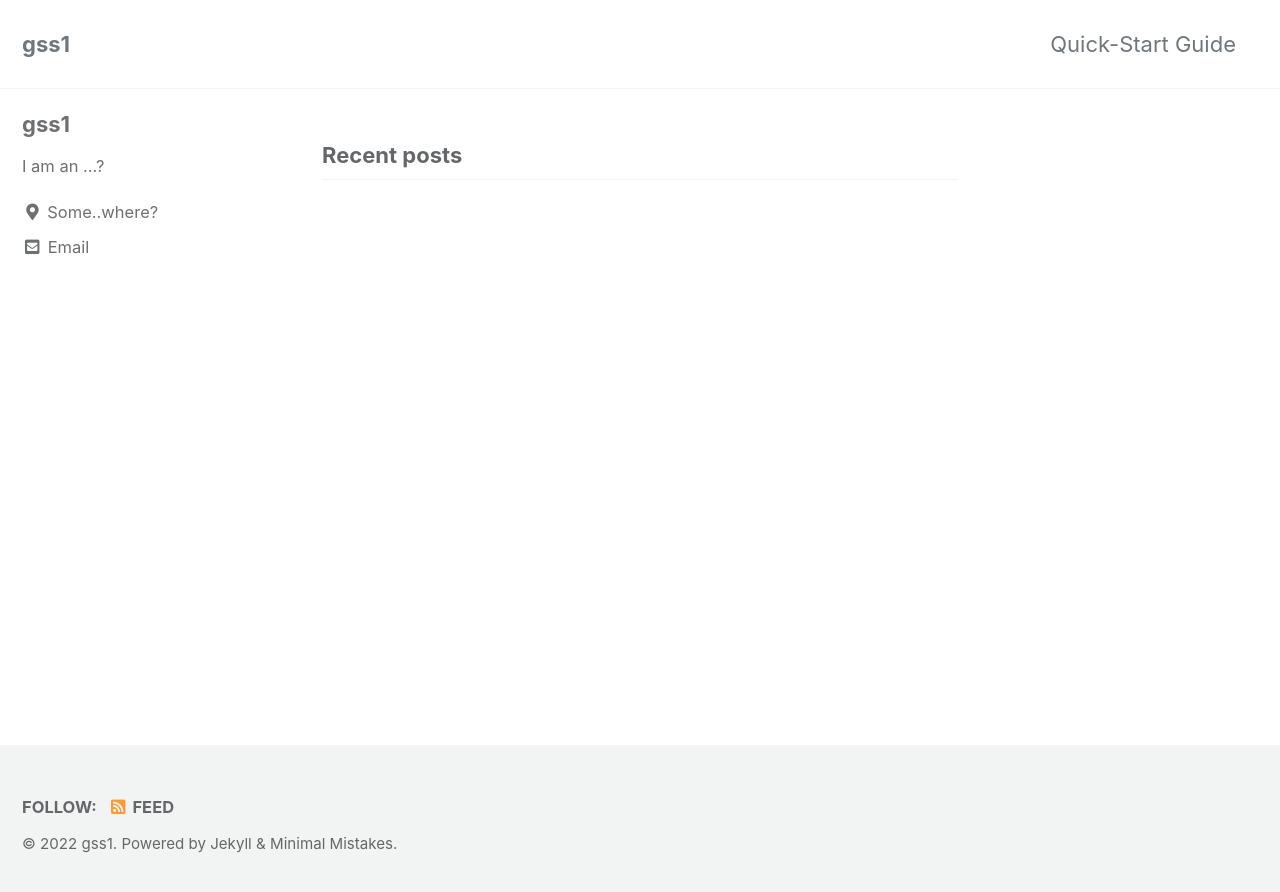
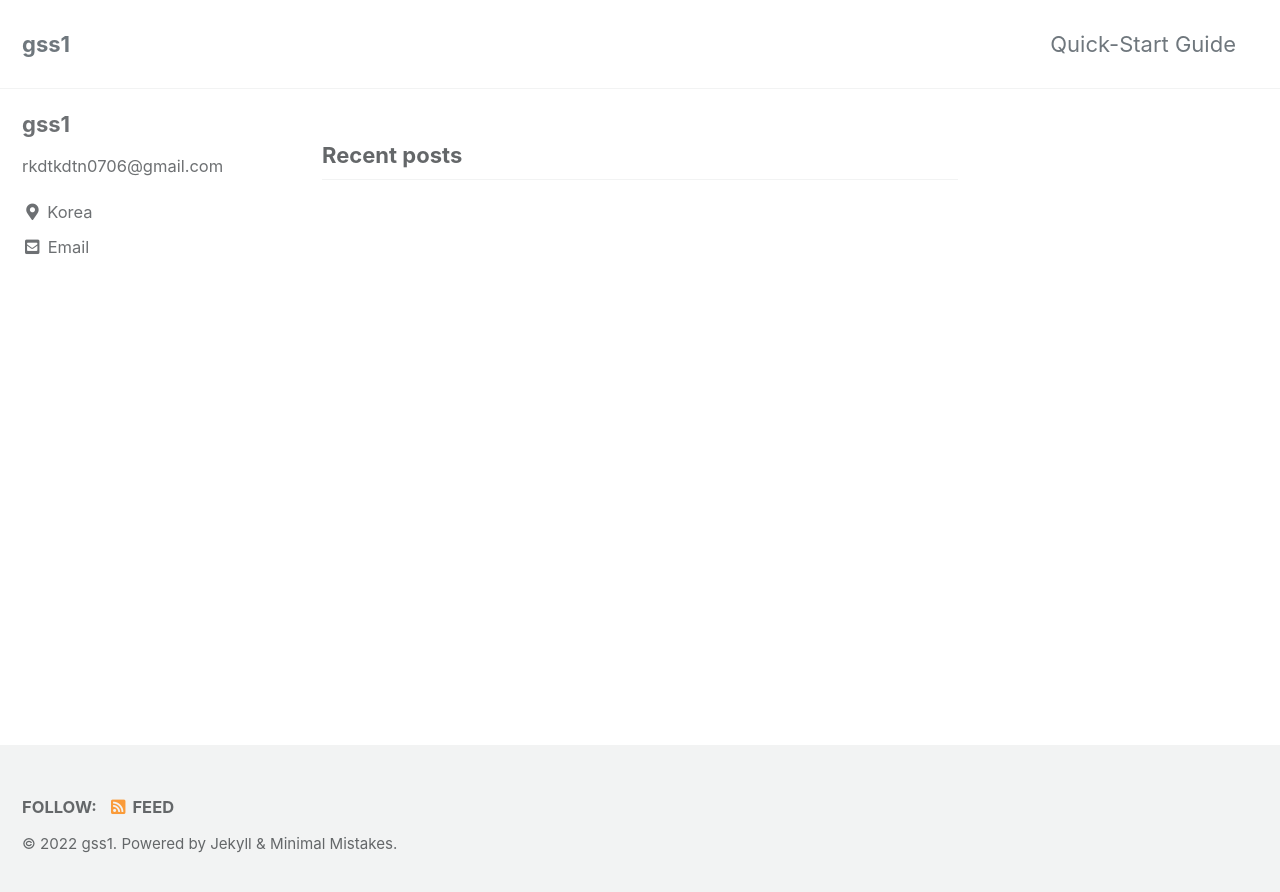
Before and after one commit to kangsangsoo/kangsangsoo.github.io, a Jekyll site: the page built from index.html, in a window 1280 px wide. Shown: the top 892 px of the page. Built offline with Jekyll 4.4.1, drawn with Linux system fonts in a browser that asks for light colours; cached includes are drawn as plain includes; the list of posts is cut into pages by our own code.

Commit message:
Update _config.yml

```diff
--- a/_config.yml
+++ b/_config.yml
@@ -103,8 +103,8 @@ analytics:
 author:
   name             : "gss1"
   avatar           : # path of avatar image, e.g. "/assets/images/bio-photo.jpg"
-  bio              : "I am an ...?"
-  location         : "Some..where?"
+  bio              : "rkdtkdtn0706@gmail.com"
+  location         : "Korea"
   email            : "rkdtkdtn0706@gmail.com"
   links:
     - label: "Email"
```
